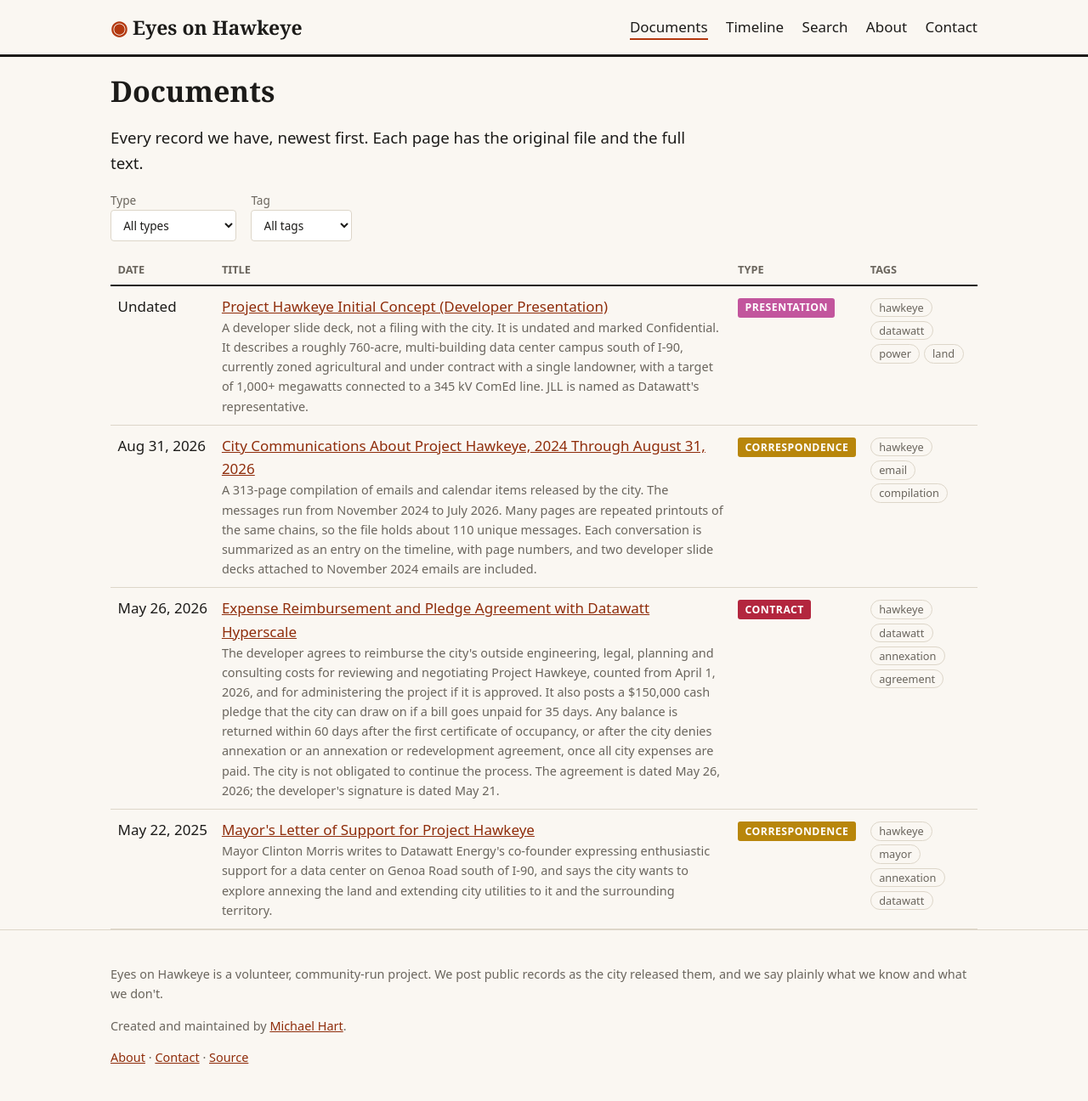
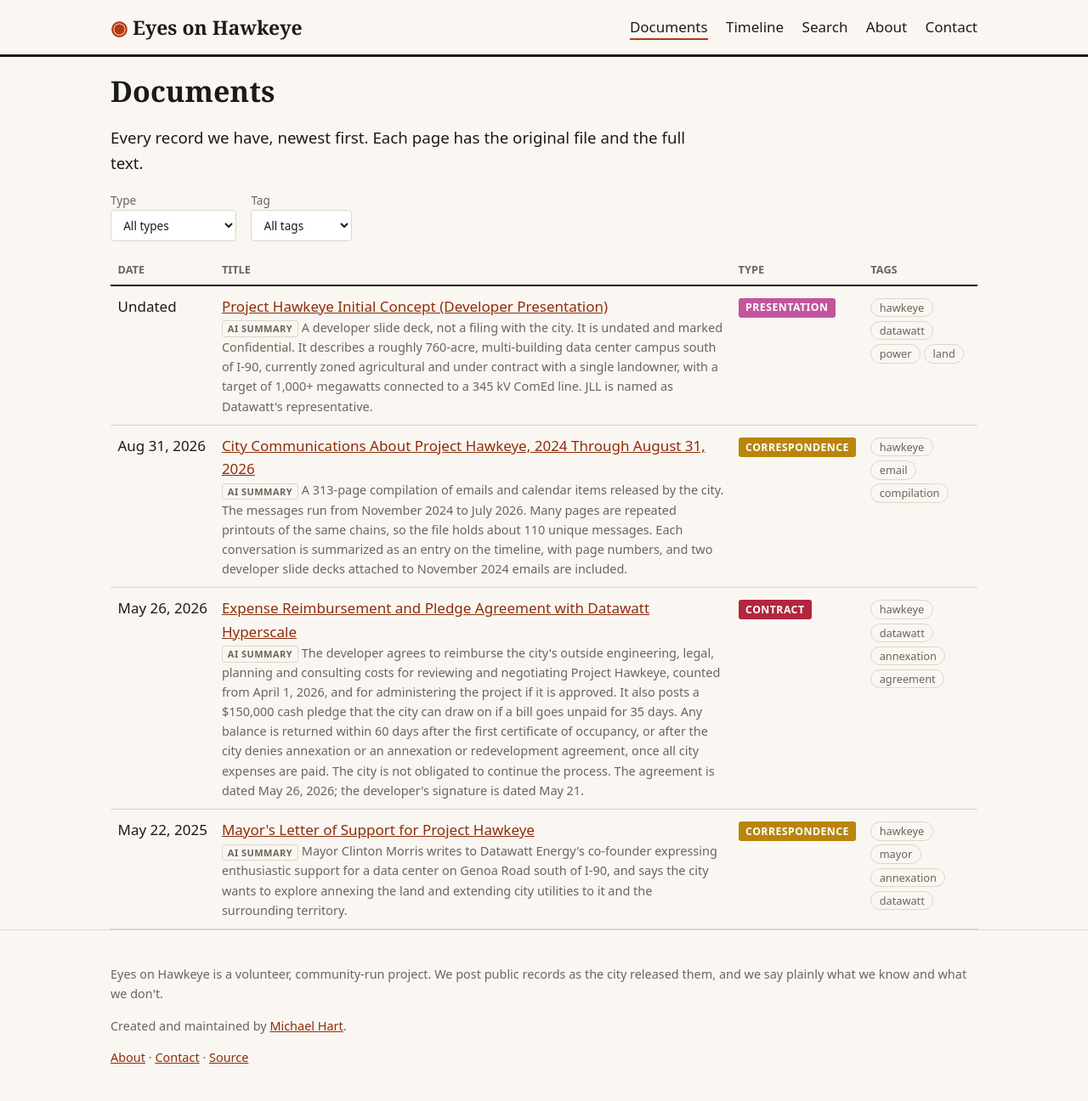
Before and after one commit to michaeldhart/eyes-on-hawkeye, a Jekyll site: the page built from documents/index.html, in a window 1280 px wide. Shown: the whole page at 85% size. Built offline with Jekyll 4.4.1, drawn with Linux system fonts in a browser that asks for light colours.

Commit message:
Label every summary as AI-written (document page, index, timeline preview, search)
Co-Authored-By: Claude Sonnet 5.5 <noreply@anthropic.com>

```diff
--- a/_layouts/document.html
+++ b/_layouts/document.html
@@ -11,7 +11,8 @@ layout: default
     {% if page.pages_count %}· {{ page.pages_count }} pages{% endif %}
   </p>
 
-  {% if page.summary %}<p class="lede">{{ page.summary }}</p>{% endif %}
+  {% if page.summary %}<p class="lede">{{ page.summary }}</p>
+  <p class="ai-note">Summary written by AI. <a href="{{ '/about/#how-we-work' | relative_url }}">How we work</a></p>{% endif %}
   {% if page.undated %}<p class="note">This document carries no date. The date used for sorting is when the city posted it.</p>{% endif %}
   {% if page.compilation %}<p class="note">This file bundles many separate email conversations. We summarize each one as an entry on the <a href="{{ '/timeline/' | relative_url }}">timeline</a>, with the page numbers to look at. Many pages are repeats, because each printed email includes the messages before it.</p>{% endif %}
   {% if page.sample %}<p class="note">This is a sample document used to test the site.</p>{% endif %}
--- a/assets/css/site.css
+++ b/assets/css/site.css
@@ -86,3 +86,6 @@ pre.doc-text { white-space: pre-wrap; word-wrap: break-word; font-family: ui-mon
 .dot.sel { box-shadow: 0 0 0 3px var(--fg); transform: scale(1.25); }
 .preview { margin-top: 1rem; background: var(--card); border: 1px solid var(--line); border-left: 5px solid var(--accent); border-radius: 4px; padding: 1rem 1.2rem; min-height: 8rem; }
 .preview h2 { margin-top: .3rem; }
+
+.ai-note { font-size: .8rem; color: var(--muted); margin: -.4rem 0 1rem; }
+.ai-tag { display: inline-block; font-size: .65rem; font-weight: 700; text-transform: uppercase; letter-spacing: .04em; border: 1px solid var(--line); border-radius: 3px; padding: 0 .35rem; color: var(--muted); vertical-align: middle; }
--- a/assets/js/search.js
+++ b/assets/js/search.js
@@ -34,7 +34,7 @@
       var d = docs[+h.ref];
       var li = document.createElement('li');
       li.innerHTML = '<a href="' + d.url + '">' + esc(d.title) + '</a> <time>' + d.date + '</time>' +
-        '<p>' + (snippet(d.text, terms) || esc(d.summary)) + '</p>';
+        '<p>' + (snippet(d.text, terms) || ('<span class="ai-tag">AI summary</span> ' + esc(d.summary))) + '</p>';
       out.appendChild(li);
     });
   }
--- a/assets/js/timeline.js
+++ b/assets/js/timeline.js
@@ -66,7 +66,7 @@
     selected = it;
     var html = '<p class="meta"><span class="badge" style="--c:' + (colors[it.type] || '#6b6b6b') + '">' + esc(labels[it.type] || it.type) + '</span> ' +
       '<time>' + fmt(it.date) + '</time></p><h2>' + esc(it.title) + '</h2>';
-    if (it.summary) html += '<p>' + esc(it.summary) + '</p>';
+    if (it.summary) html += '<p>' + esc(it.summary) + '</p><p class="ai-note">Summary written by AI. <a href="' + wrap.dataset.about + '">How we work</a></p>';
     if (it.pages && it.doc_title) html += '<p class="muted small">From <em>' + esc(it.doc_title) + '</em>, pages ' + esc(it.pages) + '</p>';
     html += '<p class="actions">';
     if (it.url) html += '<a class="btn" href="' + it.url + '">Open Document Page</a>';
--- a/documents/index.html
+++ b/documents/index.html
@@ -30,7 +30,7 @@ scripts: [/assets/js/documents.js]
   {% for d in docs %}
     <tr data-type="{{ d.type }}" data-tags="{{ d.tags | join: ',' }}">
       <td class="nowrap">{% include date.html d=d.date undated=d.undated %}</td>
-      <td><a href="{{ d.url | relative_url }}">{{ d.title }}</a>{% if d.summary %}<div class="muted small">{{ d.summary }}</div>{% endif %}</td>
+      <td><a href="{{ d.url | relative_url }}">{{ d.title }}</a>{% if d.summary %}<div class="muted small"><span class="ai-tag" title="Summary written by AI">AI summary</span> {{ d.summary }}</div>{% endif %}</td>
       <td>{% include badge.html type=d.type %}</td>
       <td>{% for t in d.tags %}<span class="tag">{{ t }}</span> {% endfor %}</td>
     </tr>
--- a/timeline.html
+++ b/timeline.html
@@ -11,7 +11,7 @@ scripts: [/assets/js/timeline.js]
   <div id="tl-legend" class="legend"></div>
   <div class="zoom"><button type="button" id="z-out" aria-label="Zoom out">−</button><button type="button" id="z-in" aria-label="Zoom in">+</button></div>
 </div>
-<div id="timeline" class="timeline" tabindex="0" aria-label="Timeline of documents" data-src="{{ '/timeline.json' | relative_url }}" data-types="{{ site.data.types | jsonify | escape }}">
+<div id="timeline" class="timeline" tabindex="0" aria-label="Timeline of documents" data-src="{{ '/timeline.json' | relative_url }}" data-types="{{ site.data.types | jsonify | escape }}" data-about="{{ '/about/#how-we-work' | relative_url }}">
   <div class="tl-inner" id="tl-inner"></div>
 </div>
 <aside id="preview" class="preview" aria-live="polite">
```
Also changed, not shown: CLAUDE.md (+1 -0 lines).
